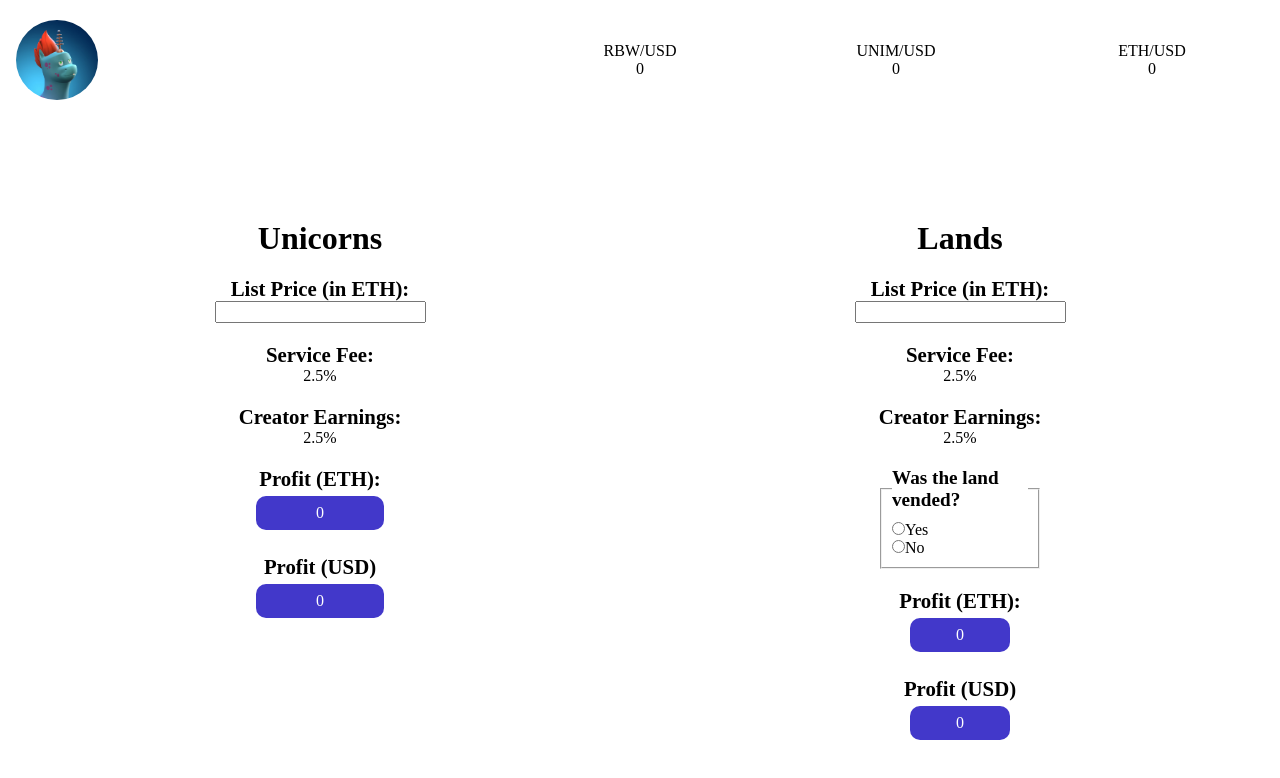
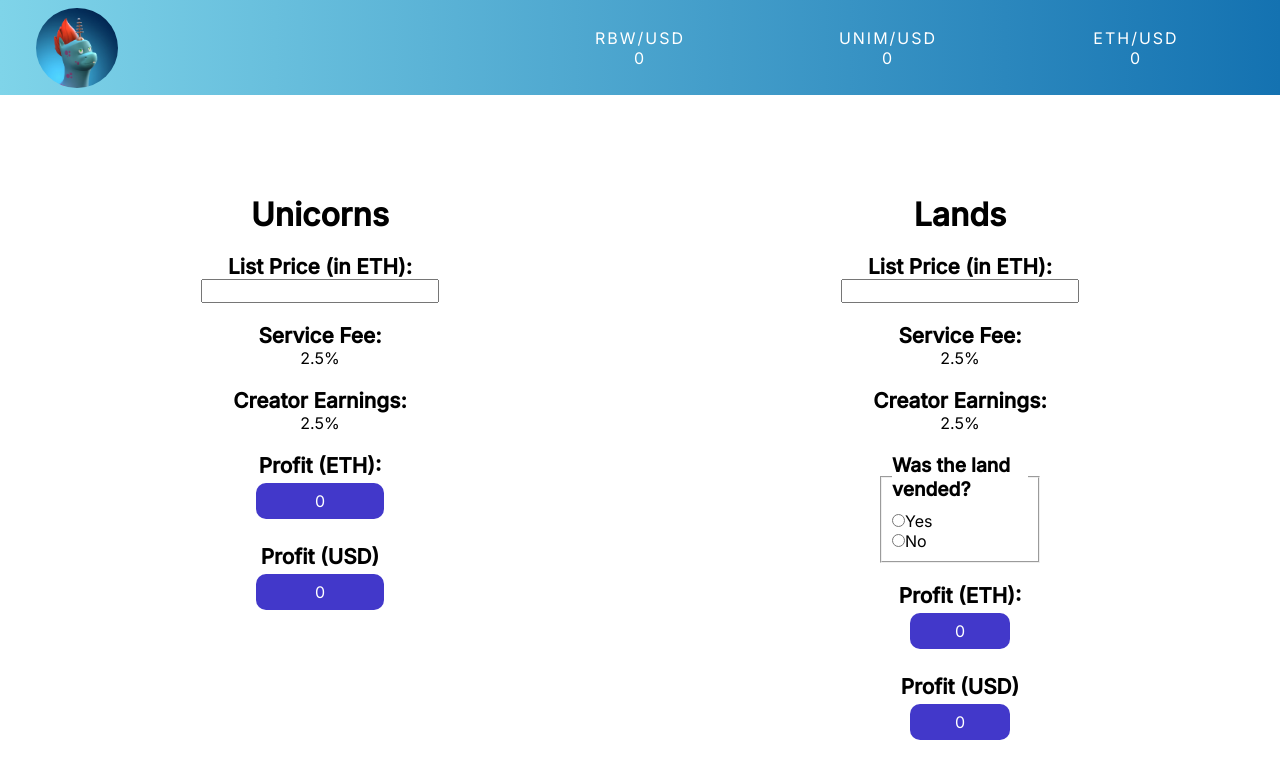
Before and after one commit to jinxlearns2code/cu-profit-calculator, a React (Vite) app: page / in a window 1280 px wide. Shown: the top 778 px of the page. Built offline with nearby package versions, Linux system fonts and the light colour scheme; no server answers.

Commit message:
added style to header

```diff
--- a/index.html
+++ b/index.html
@@ -5,6 +5,10 @@
   <meta charset="UTF-8" />
   <meta name="viewport" content="width=device-width, initial-scale=1.0" />
   <title>CU Opensea Calculator</title>
+  <link rel="preconnect" href="https://fonts.googleapis.com">
+  <link rel="preconnect" href="https://fonts.gstatic.com" crossorigin>
+  <link href="https://fonts.googleapis.com/css2?family=Inter:wght@400;500&family=Roboto:wght@400;700&display=swap"
+    rel="stylesheet">
 </head>
 
 <body>
--- a/src/App.css
+++ b/src/App.css
@@ -3,6 +3,7 @@
   padding: 0;
   box-sizing: border-box;
   font-size: 16px;
+  font-family: 'Inter', sans-serif;
 }
 
 html, body, #root, .App {
@@ -23,6 +24,12 @@
   display: flex;
   align-items: center;
   justify-content: space-between;
+  font-family: 'Roboto', sans-serif;
+  letter-spacing: 2px;
+  height: 95px;
+  background: linear-gradient(90deg, #7fd4e9, #1472b1 100%);
+  color: white;
+  padding: 20px;
 }
 
 .logo {
```
